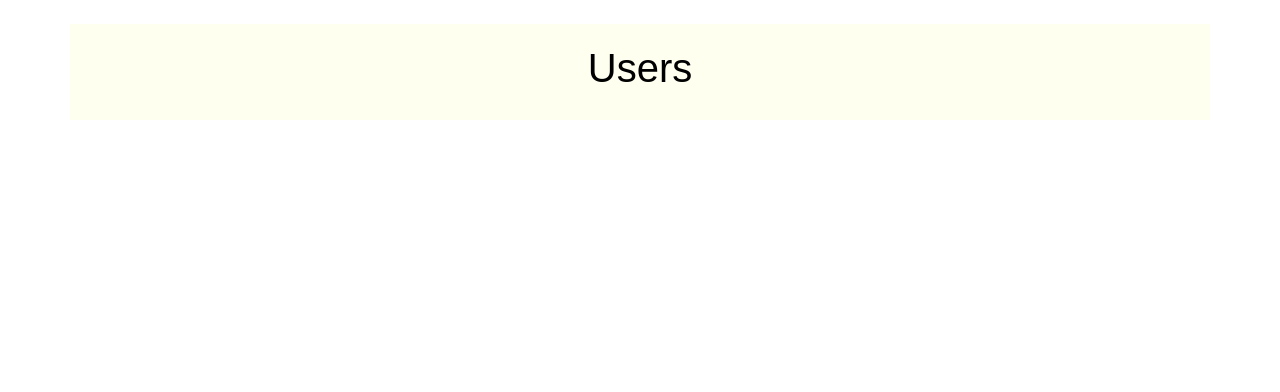
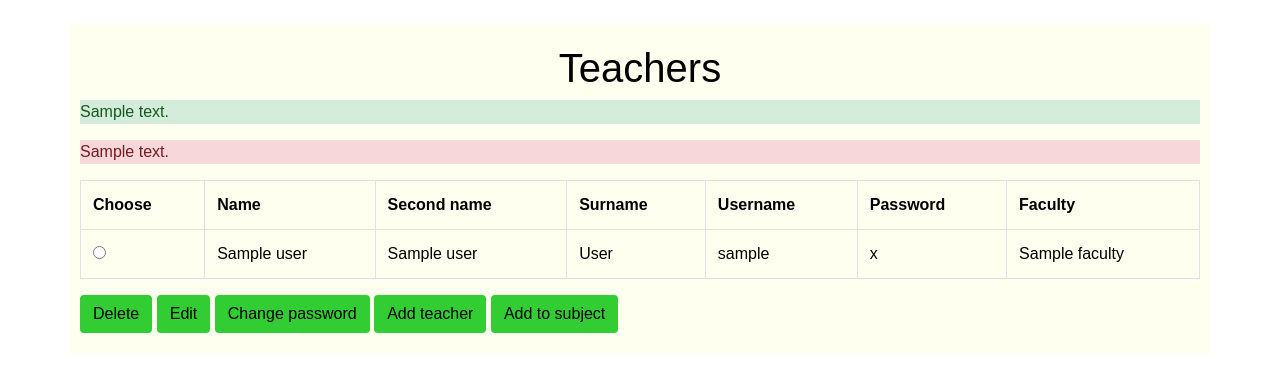
Before and after one commit to AdamStan/DjangoWebPortal, a Django app: template mainproject/entities/templates/admin/edit_models/tab_teacher.html in a window 1280 px wide. Shown: the part 56-448 px from the top of the page. Run offline with Django 3.2, Linux system fonts and the light colour scheme; the template is opened without the code that fills it: most values are stand-ins (such as "Sample title", 1, 10 or a date in 2020); some libraries are stand-ins or nearby versions.

Commit message:
adding teachers works correctly

```diff
--- a/mainproject/entities/templates/admin/edit_models/tab_student.html
+++ b/mainproject/entities/templates/admin/edit_models/tab_student.html
@@ -11,7 +11,7 @@
     {% csrf_token %}
     <table class="table table-bordered">
         <tr>
-            <th> Delete </th>
+            <th> Choose </th>
             <th> Name </th>
             <th> Second name </th>
             <th> Surname</th>
--- a/mainproject/entities/templates/admin/edit_models/tab_teacher.html
+++ b/mainproject/entities/templates/admin/edit_models/tab_teacher.html
@@ -1,8 +1,40 @@
 {% extends 'base_layout.html' %}
 {% load static from staticfiles %}
 {% block title %}
-<title> Example </title>
+<title> Model: User-Teacher </title>
 {% endblock %}
 {% block content %}
-<h1 class="text-center"> Users </h1>
+<h1 class="text-center"> Teachers </h1>
+    <p class="alert-success"> {{ s_message }} </p>
+    <p class="alert-danger"> {{ fail_message }} </p>
+<form action="{% url 'entities:model_teacher' %}" method="post">
+    {% csrf_token %}
+    <table class="table table-bordered">
+        <tr>
+            <th> Choose </th>
+            <th> Name </th>
+            <th> Second name </th>
+            <th> Surname</th>
+            <th> Username </th>
+            <th> Password </th>
+            <th> Faculty </th>
+        </tr>
+        {% for teacher in teachers %}
+        <tr>
+            <td> <input type="radio" name="user_id" value="{{ user.id }}" /></td>
+            <td> {{ teacher.user.name }} </td>
+            <td> {{ teacher.user.second_name }} </td>
+            <td> {{ teacher.user.surname }} </td>
+            <td> {{ teacher.user.username }} </td>
+            <td> {{ teacher.user.password|truncatechars:15 }} </td>
+            <td> {{ teacher.faculty.name }} </td>
+        </tr>
+        {% endfor %}
+    </table>
+    <button class="btn background-second" type="submit" name="action" value="Delete"> Delete </button>
+    <button class="btn background-second" type="submit" name="action" value="Edit"> Edit </button>
+    <button class="btn background-second" type="submit" name="action" value="Change_password"> Change password </button>
+    <button class="btn background-second" type="submit" name="action" value="Add_teacher"> Add teacher </button>
+    <button class="btn background-second" type="submit" name="action" value="Add_to_subject"> Add to subject </button>
+</form>
 {% endblock %}
--- a/mainproject/entities/templates/admin/edit_models/tab_user.html
+++ b/mainproject/entities/templates/admin/edit_models/tab_user.html
@@ -11,7 +11,7 @@
     {% csrf_token %}
     <table class="table table-bordered">
         <tr>
-            <th> Delete </th>
+            <th> Choose </th>
             <th> Name </th>
             <th> Second name </th>
             <th> Surname</th>
```
Also changed, not shown: mainproject/entities/models_views.py (+27 -5 lines), mainproject/entities/templates/admin/edit_models/forms/add_form_teacher.html (added, +45 -0 lines).
